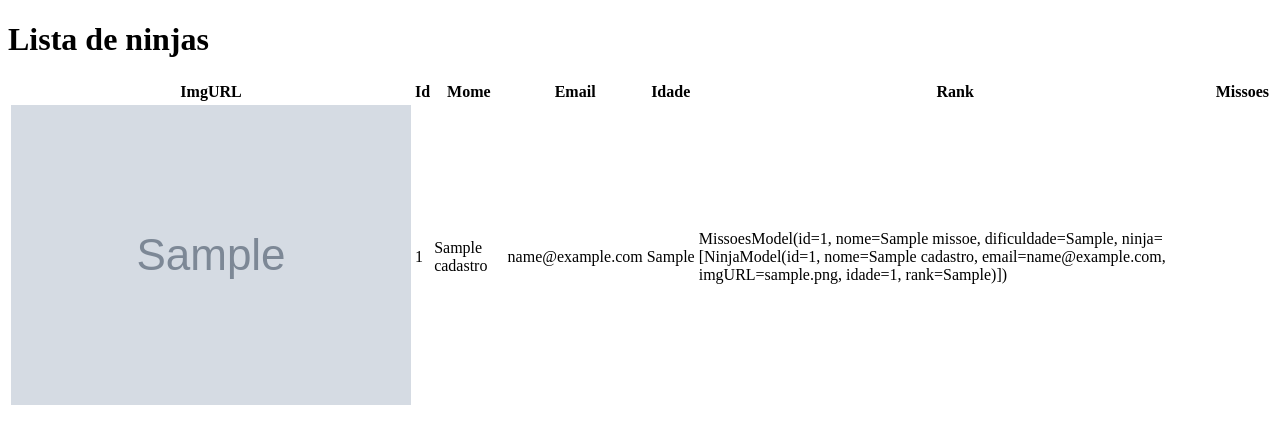
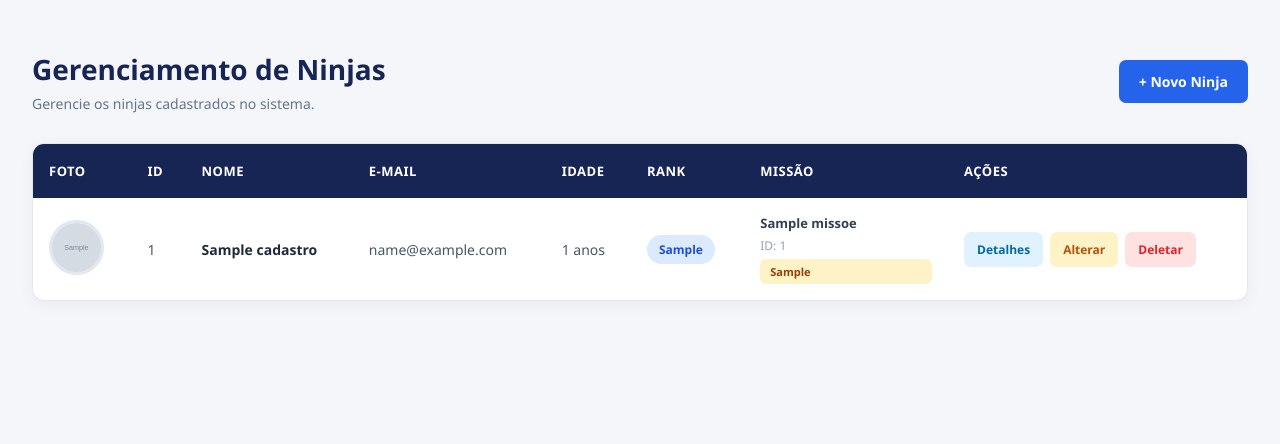
Before and after one commit to GabrielKY9/CadastroDeNinjas, a Spring Boot app: page /ninjas/ui/listar in a window 1280 px wide. Shown: the top 444 px of the page. Run offline with Spring Boot 4, Linux system fonts and the light colour scheme; tables that the repository leaves empty hold one stand-in row (values such as "Sample post"); grey boxes marked "Sample" are stand-in pictures.

Commit message:
feat: Implementa UI para tabela de cadastro de ninjas. Cria a Controller com as rotas de UI para cadastro, deleção e listagem de ninjas.

```diff
--- a/src/main/java/dev/java10x/CadastroDeNinjas/Ninjas/NinjaController.java
+++ b/src/main/java/dev/java10x/CadastroDeNinjas/Ninjas/NinjaController.java
@@ -32,7 +32,7 @@ public class NinjaController {
     // Mostrar ninjas Ninjas (READ)
     @GetMapping("/listar")
     public ResponseEntity<List<NinjaDTO>> listarNinjas() {
-        List<NinjaDTO> listarNinjas  = ninjaService.listarNinjas();
+        List<NinjaDTO> listarNinjas = ninjaService.listarNinjas();
         return ResponseEntity.ok(listarNinjas);
     }
 
@@ -40,7 +40,7 @@ public class NinjaController {
     @GetMapping("/listar/{id}")
     public ResponseEntity<?> listaNinjasPorId(@PathVariable Long id) {
         NinjaDTO ninjaDTO = ninjaService.listarNinjasPorId(id);
-        if(ninjaDTO != null){
+        if (ninjaDTO != null) {
             return ResponseEntity.ok(ninjaDTO);
         }
         return ResponseEntity.status(HttpStatus.NOT_FOUND).body("Id de ninja não encontrado. Digite um Id válido!");
--- a/src/main/java/dev/java10x/CadastroDeNinjas/Ninjas/NinjaControllerUi.java
+++ b/src/main/java/dev/java10x/CadastroDeNinjas/Ninjas/NinjaControllerUi.java
@@ -1,10 +1,10 @@
 package dev.java10x.CadastroDeNinjas.Ninjas;
 
+import org.springframework.http.HttpStatus;
 import org.springframework.http.ResponseEntity;
 import org.springframework.stereotype.Controller;
 import org.springframework.ui.Model;
-import org.springframework.web.bind.annotation.GetMapping;
-import org.springframework.web.bind.annotation.RequestMapping;
+import org.springframework.web.bind.annotation.*;
 
 import java.util.List;
 
@@ -20,8 +20,39 @@ public class NinjaControllerUi {
 
     @GetMapping("/listar")
     public String listarNinjas(Model model) {
-        List<NinjaDTO> ninjas  = ninjaService.listarNinjas();
-        model.addAttribute("ninjas",ninjas);
+        List<NinjaDTO> ninjas = ninjaService.listarNinjas();
+        model.addAttribute("ninjas", ninjas);
         return "listarNinjas";  // Tem que retornar o nome da pagina que renderiza
     }
+
+    // Mostrar ninjas por ID (READ)
+    @GetMapping("/listar/{id}")
+    public String listaNinjasPorId(@PathVariable Long id, Model modelNinja) {
+        NinjaDTO ninjaDTO = ninjaService.listarNinjasPorId(id);
+        if (ninjaDTO != null) {
+            modelNinja.addAttribute("ninja", ninjaDTO);
+            return "detalhesNinja";
+        } else {
+            modelNinja.addAttribute("mensagem", "Ninja não encontrado!");
+            return "listarNinjas";
+        }
+    }
+
+    @PostMapping("/alterarID/{id}")
+    public String alterarNinja(@PathVariable Long id, @RequestBody NinjaDTO ninjaAtualizado) {
+        if (ninjaAtualizado != null) {
+            ninjaService.atualizaNinja(id, ninjaAtualizado);
+            return "redirect:/ninjas/ui/listar";
+        } else {
+            System.out.println("Ninja criado está vazio! Por favor, preencha os dados de cadastro do Ninja.");
+            return "ninjas/ui/alterarID/{id}";
+        }
+    }
+
+    // Deletar Ninja (DELETE)
+    @GetMapping("/deletarId/{id}")
+    public String deletarNinjaPorId(@PathVariable Long id) {
+        ninjaService.deletarNinjaPorId(id);
+        return "redirect:/ninjas/ui/listar";
+    }
 }
--- /dev/null
+++ b/src/main/resources/static/css/ninjas.css
@@ -0,0 +1,321 @@
+/* ==============================
+   CONFIGURAÇÕES GERAIS
+============================== */
+
+* {
+    margin: 0;
+    padding: 0;
+    box-sizing: border-box;
+}
+
+body {
+    font-family: 'Segoe UI', Arial, sans-serif;
+    background-color: #f4f6fa;
+    color: #1e293b;
+}
+
+
+/* ==============================
+   CONTAINER PRINCIPAL
+============================== */
+
+.container {
+    width: 95%;
+    max-width: 1500px;
+    margin: 50px auto;
+}
+
+
+/* ==============================
+   CABEÇALHO DA PÁGINA
+============================== */
+
+.page-header {
+    display: flex;
+    justify-content: space-between;
+    align-items: center;
+    margin-bottom: 30px;
+}
+
+.page-header h1 {
+    font-size: 28px;
+    font-weight: 700;
+    color: #172554;
+    margin-bottom: 6px;
+}
+
+.page-header p {
+    color: #64748b;
+    font-size: 14px;
+}
+
+
+/* ==============================
+   TABELA
+============================== */
+
+.table-container {
+    background-color: #ffffff;
+    border-radius: 12px;
+    overflow-x: auto;
+    box-shadow: 0 4px 15px rgba(0, 0, 0, 0.05);
+    border: 1px solid #e2e8f0;
+}
+
+.ninja-table {
+    width: 100%;
+    border-collapse: collapse;
+    text-align: left;
+    white-space: nowrap;
+}
+
+
+/* CABEÇALHO */
+
+.ninja-table thead {
+    background-color: #172554;
+    color: #ffffff;
+}
+
+.ninja-table th {
+    padding: 18px 16px;
+    font-size: 13px;
+    font-weight: 600;
+    text-transform: uppercase;
+    letter-spacing: 0.5px;
+}
+
+
+/* CORPO DA TABELA */
+
+.ninja-table td {
+    padding: 16px;
+    font-size: 14px;
+    border-bottom: 1px solid #e2e8f0;
+    color: #475569;
+    vertical-align: middle;
+}
+
+.ninja-table tbody tr {
+    transition: background-color 0.2s ease;
+}
+
+.ninja-table tbody tr:hover {
+    background-color: #f1f5f9;
+}
+
+.ninja-table tbody tr:last-child td {
+    border-bottom: none;
+}
+
+
+/* ==============================
+   IMAGEM DO NINJA
+============================== */
+
+.ninja-image {
+    width: 55px;
+    height: 55px;
+    border-radius: 50%;
+    object-fit: cover;
+    border: 3px solid #e2e8f0;
+    transition: transform 0.2s ease;
+}
+
+.ninja-image:hover {
+    transform: scale(1.12);
+}
+
+.ninja-name {
+    font-weight: 600;
+    color: #1e293b !important;
+}
+
+
+/* ==============================
+   BADGES
+============================== */
+
+.rank-badge {
+    display: inline-block;
+    padding: 6px 12px;
+    border-radius: 20px;
+    background-color: #dbeafe;
+    color: #1d4ed8;
+    font-size: 12px;
+    font-weight: 700;
+}
+
+.difficulty-badge {
+    display: inline-block;
+    padding: 5px 10px;
+    border-radius: 6px;
+    background-color: #fef3c7;
+    color: #92400e;
+    font-size: 11px;
+    font-weight: 700;
+}
+
+
+/* ==============================
+   INFORMAÇÕES DA MISSÃO
+============================== */
+
+.mission-cell {
+    min-width: 180px;
+}
+
+.mission-info {
+    display: flex;
+    flex-direction: column;
+    gap: 5px;
+}
+
+.mission-info strong {
+    color: #334155;
+    font-size: 13px;
+}
+
+.mission-info span:not(.difficulty-badge) {
+    font-size: 12px;
+    color: #94a3b8;
+}
+
+.no-mission {
+    color: #94a3b8;
+    font-size: 12px;
+    font-style: italic;
+}
+
+
+/* ==============================
+   BOTÕES
+============================== */
+
+.btn {
+    display: inline-flex;
+    align-items: center;
+    justify-content: center;
+    padding: 9px 13px;
+    border-radius: 7px;
+    font-size: 12px;
+    font-weight: 600;
+    text-decoration: none;
+    border: none;
+    cursor: pointer;
+    transition: all 0.2s ease;
+}
+
+
+/* BOTÃO NOVO NINJA */
+
+.btn-primary {
+    background-color: #2563eb;
+    color: #ffffff;
+    padding: 12px 20px;
+    font-size: 14px;
+}
+
+.btn-primary:hover {
+    background-color: #1d4ed8;
+    transform: translateY(-2px);
+}
+
+
+/* BOTÃO DETALHES */
+
+.btn-details {
+    background-color: #e0f2fe;
+    color: #0369a1;
+}
+
+.btn-details:hover {
+    background-color: #bae6fd;
+}
+
+
+/* BOTÃO ALTERAR */
+
+.btn-edit {
+    background-color: #fef3c7;
+    color: #b45309;
+}
+
+.btn-edit:hover {
+    background-color: #fde68a;
+}
+
+
+/* BOTÃO DELETAR */
+
+.btn-delete {
+    background-color: #fee2e2;
+    color: #dc2626;
+}
+
+.btn-delete:hover {
+    background-color: #fecaca;
+}
+
+
+/* ORGANIZAÇÃO DOS BOTÕES */
+
+.action-buttons {
+    display: flex;
+    align-items: center;
+    gap: 7px;
+}
+
+
+/* ==============================
+   ESTADO VAZIO
+============================== */
+
+.empty-state {
+    text-align: center;
+    padding: 40px !important;
+    color: #94a3b8 !important;
+    font-size: 15px !important;
+}
+
+
+/* ==============================
+   RESPONSIVIDADE
+============================== */
+
+@media (max-width: 768px) {
+
+    .container {
+        width: 96%;
+        margin: 25px auto;
+    }
+
+    .page-header {
+        flex-direction: column;
+        align-items: flex-start;
+        gap: 20px;
+    }
+
+    .page-header h1 {
+        font-size: 23px;
+    }
+
+    .table-container {
+        border-radius: 8px;
+    }
+
+    .ninja-table th,
+    .ninja-table td {
+        padding: 12px;
+    }
+
+    .action-buttons {
+        flex-direction: column;
+        align-items: stretch;
+    }
+
+    .action-buttons .btn {
+        width: 100%;
+    }
+
+}
--- a/src/main/resources/templates/listarninjas.html
+++ b/src/main/resources/templates/listarninjas.html
@@ -5,36 +5,90 @@
     <meta name="viewport"
           content="width=device-width, user-scalable=no, initial-scale=1.0, maximum-scale=1.0, minimum-scale=1.0">
     <meta http-equiv="X-UA-Compatible" content="ie=edge">
+    <link rel="stylesheet" th:href="@{/css/ninjas.css}">
     <title>Tabela de Ninjas</title>
 </head>
-<h1>
-    Lista de ninjas
-</h1>
-<table>
+<body>
+<div class="container">
+
+    <div class="page-header">
+        <div>
+            <h1>Gerenciamento de Ninjas</h1>
+            <p>Gerencie os ninjas cadastrados no sistema.</p>
+        </div>
+
+        <a th:href="@{/ninjas/ui/cadastrar}" class="btn btn-primary">
+            + Novo Ninja
+        </a>
+    </div>
+
+    <div class="table-container">
+        <table class="ninja-table">
             <thead>
             <tr>
-            <th>ImgURL</th>
-            <th>Id</th>
-            <th>Mome</th>
-            <th>Email</th>
+                <th>Foto</th>
+                <th>ID</th>
+                <th>Nome</th>
+                <th>E-mail</th>
                 <th>Idade</th>
                 <th>Rank</th>
-            <th>Missoes</th>
+                <th>Missão</th>
+                <th>Ações</th>
             </tr>
             </thead>
+
             <tbody>
-        <tr  th:each="ninja: ${ninjas}">
+            <tr th:each="ninja : ${ninjas}">
+                <td>
+                    <img th:src="${ninja.imgURL}"
+                         class="ninja-image"
+                         alt="Foto do ninja">
+                </td>
+                <td th:text="${ninja.id}"></td>
+                <td class="ninja-name" th:text="${ninja.nome}"></td>
+                <td th:text="${ninja.email}"></td>
+                <td th:text="${ninja.idade} + ' anos'"></td>
+                <td>
+                    <span class="rank-badge" th:text="${ninja.rank}"></span>
+                </td>
+                <td class="mission-cell">
+                    <span th:if="${ninja.missoes == null}" class="no-mission">
+                        Sem missão atribuída
+                    </span>
+                    <div th:if="${ninja.missoes != null}" class="mission-info">
+                        <strong th:text="${ninja.missoes.nome}"></strong>
+                        <span th:text="'ID: ' + ${ninja.missoes.id}"></span>
+                        <span class="difficulty-badge" th:text="${ninja.missoes.dificuldade}"></span>
+                    </div>
+                </td>
+                <td>
+                    <div class="action-buttons">
+                        <a th:href="@{/ninjas/ui/listar/{id}(id=${ninja.id})}"
+                           class="btn btn-details">
+                            Detalhes
+                        </a>
+                        <a th:href="@{/ninjas/ui/alterarID/{id}(id=${ninja.id})}"
+                           class="btn btn-edit">
+                            Alterar
+                        </a>
+                        <a th:href="@{/ninjas/ui/deletarId/{id}(id=${ninja.id})}"
+                           class="btn btn-delete"
+                           onclick="return confirm('Deseja realmente excluir este ninja?')">
+                            Deletar
+                        </a>
+                    </div>
+                </td>
+            </tr>
 
-            <td> <img th:src="${ninja.imgURL}"> </td>
-            <td th:text="${ninja.id}"> </td>
-            <td th:text="${ninja.nome}"> </td>
-            <td th:text="${ninja.email}"> </td>
-            <td th:text="${ninja.rank}"> </td>
-            <td th:text="${ninja.missoes}"> </td>
+            <tr th:if="${#lists.isEmpty(ninjas)}">
+                <td colspan="8" class="empty-state">
+                    Nenhum ninja cadastrado no sistema.
+                </td>
             </tr>
             </tbody>
         </table>
-<body>
+    </div>
 
+</div>
 </body>
 </html>
```
Also changed, not shown: src/main/resources/templates/detalhesNinja.html (added, +78 -0 lines). Lines whose indentation alone changed are shown as unchanged.
